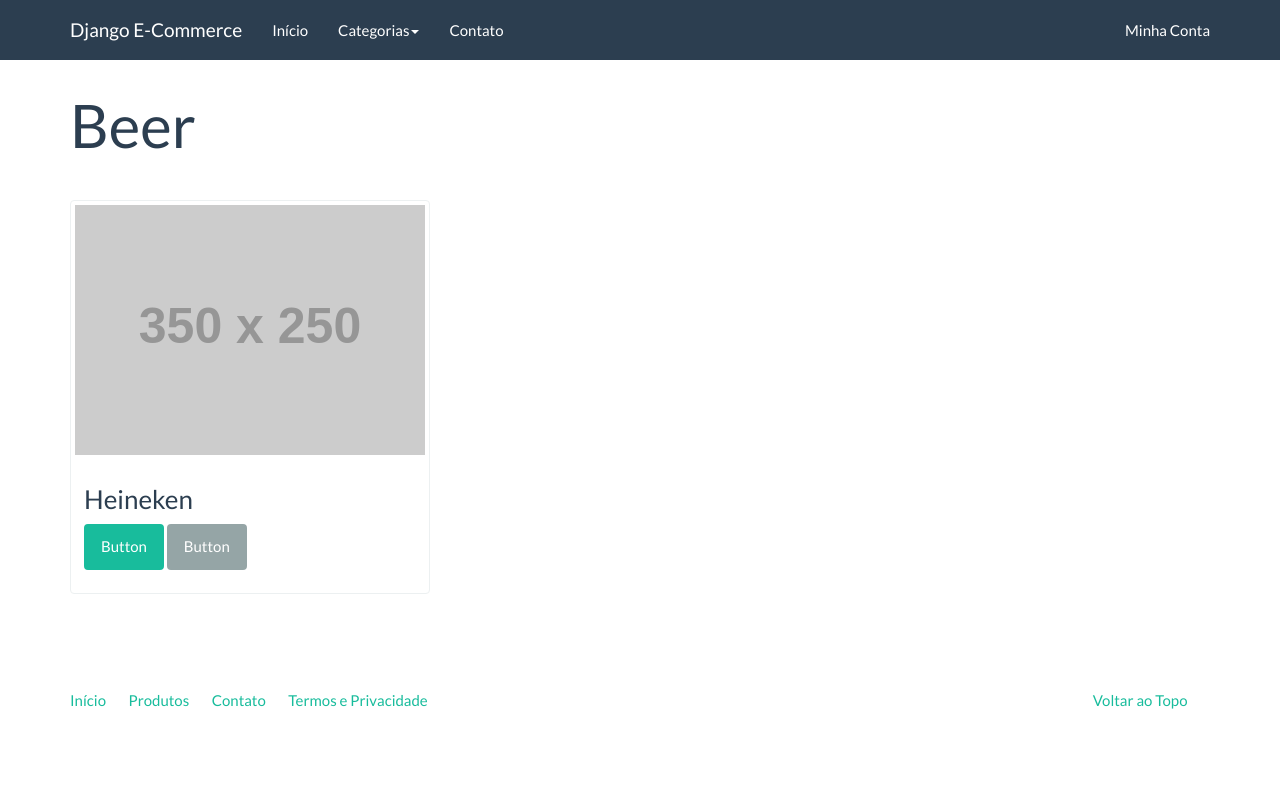
After one commit to APFN/ecommerce-projetct, a Django app: a page that uses core/templates/base.html in a window 1280 px wide. The commit adds this page. Run offline with Django 3.2, Linux system fonts and the light colour scheme; data comes from the database, SQL or seed files in the repository; grey boxes labelled with a size stand in for pictures from a placeholder-image service; some libraries are stand-ins or nearby versions.

Commit message:
Colocando categorias no path

```diff
--- a/catalog/models.py
+++ b/catalog/models.py
@@ -1,4 +1,5 @@
 from django.db import models
+from django.urls import reverse
 
 class Category(models.Model):
     name= models.CharField('Name', max_length=100)
@@ -13,6 +14,9 @@ class Category(models.Model):
 
     def __str__(self):
         return self.name
+
+    def get_absolute_url(self):
+        return reverse('catalog:category', kwargs={'slug': self.slug})
 
 
 class Products(models.Model):
--- /dev/null
+++ b/catalog/templates/catalog/category.html
@@ -0,0 +1,30 @@
+{% extends "base.html" %}
+
+{% block title %}
+    {{current_category}} | {{ clock.super }}
+
+{% endblock %}
+
+{% block container %}
+
+<div class="page-header">
+    <h1>{{current_category}}</h1>
+</div>
+<div class="row">
+    {% for product in product_list %}
+        <div class="col-sm-6 col-md-4">
+            <div class="thumbnail">
+                <a href="#">
+                    <img src="http://placehold.it/350x250" alt="" />
+                </a>
+                <div class="caption">
+                    <h3>{{product}}</h3>
+                    {{product.description|linebreaks}}
+                    <p><a href="#" class="btn btn-success" role="button">Button</a> <a href="#" class="btn btn-default" role="button">Button</a></p>
+                </div>
+            </div>
+        </div>
+    {% endfor %}
+
+</div>
+{% endblock %}
--- a/catalog/urls.py
+++ b/catalog/urls.py
@@ -1,7 +1,8 @@
-from django.urls import path
+from django.urls import path, re_path
 
 from . import views
 
 urlpatterns = [
     path('', views.product_list, name= 'product_list'),
+    re_path('(?P<slug>[\w_-]+)/', views.category, name= 'category'),
 ]
--- a/catalog/views.py
+++ b/catalog/views.py
@@ -1,9 +1,18 @@
 from django.shortcuts import render
 
-from .models import  Products
+from .models import  Products, Category
 
 def product_list(request):
     context = {
         'product_list': Products.objects.all()
          }
     return render(request, 'catalog/product_list.html', context)
+
+
+def category(request, slug):
+    category = Category.objects.get(slug=slug)
+    context = {
+        'current_category': category,
+        'product_list': Products.objects.filter(category=category),
+    }
+    return render(request, 'catalog/category.html', context)
--- a/core/templates/base.html
+++ b/core/templates/base.html
@@ -28,11 +28,11 @@
             <a href="{% url 'index' %}">Início</a>
           </li>
           <li class="dropdown">
-            <a class="dropdown-toggle" data-toggle="dropdown" href="{% url 'catalog:product_list' %}" id="download">Categorias
-              <span class="caret"></span></a>
+            <a class="dropdown-toggle" data-toggle="dropdown" href="{% url 'catalog:product_list' %}" id="download">Categorias<span class="caret"></span></a>
             <ul class="dropdown-menu" aria-labelledby="download">
               {% for category in categories %}
-                <li><a href="#">{{category.name}}</a></li>
+                <li><a href="{{ category.get_absolute_url }}">{{category}}</a></li>
+                <!--<li><a href="{% url 'catalog:category' slug=category.slug %}">{{category}}</a></li>-->
               {% endfor %}
             </ul>
           </li>
```
